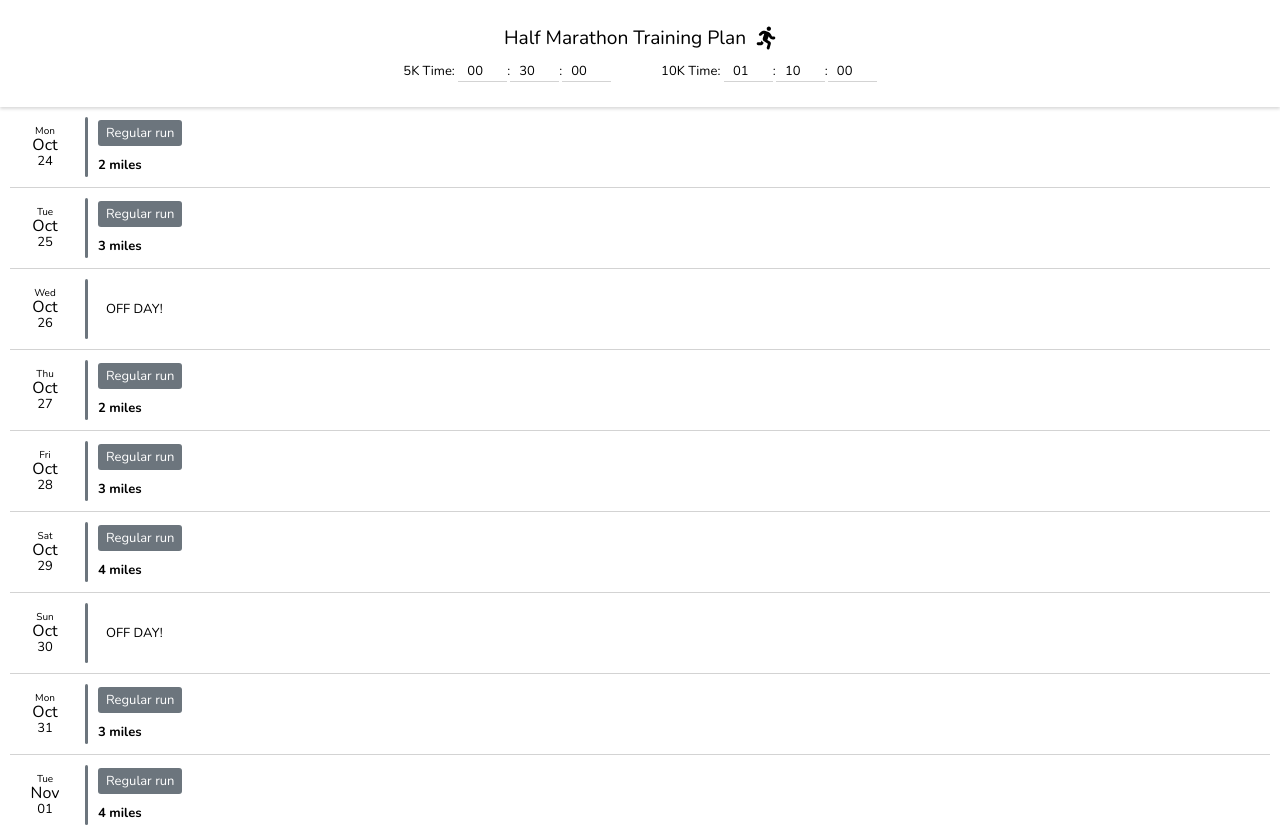
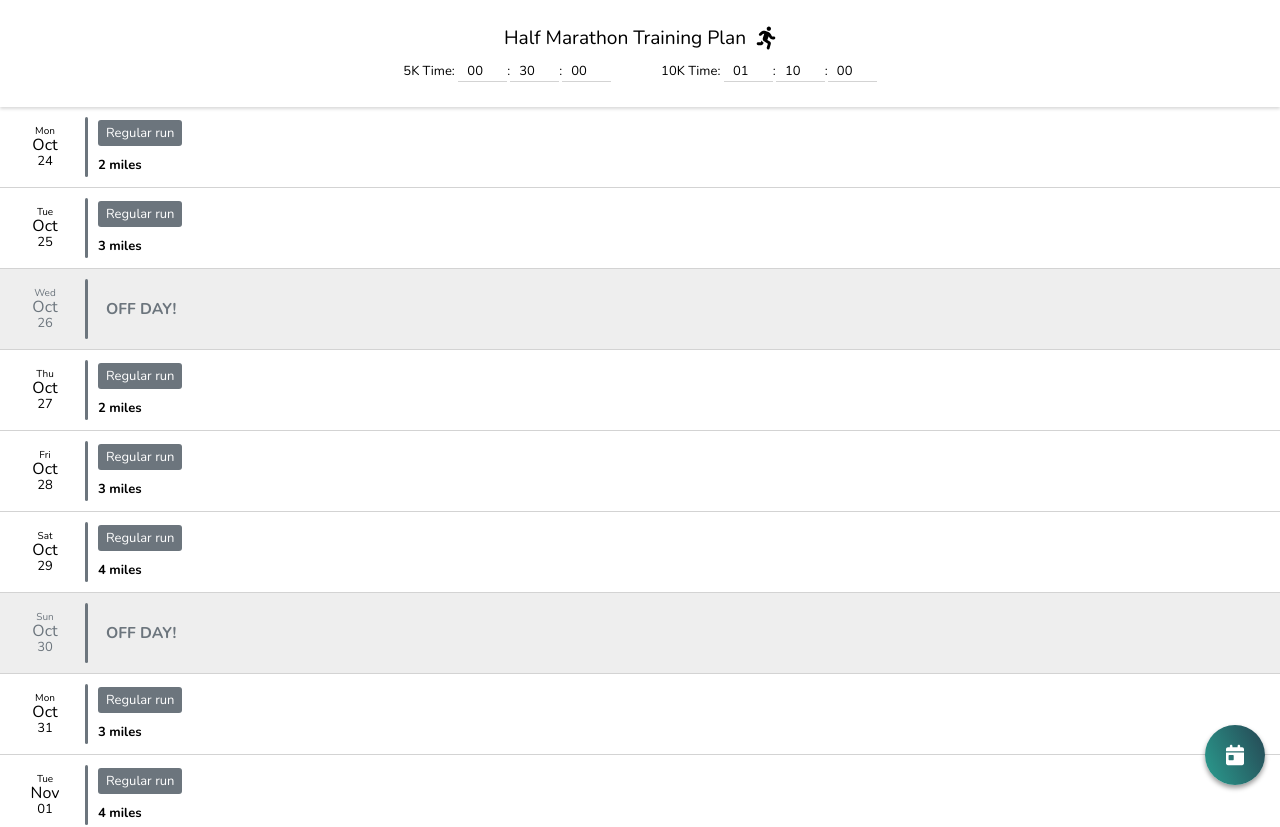
Before and after one commit to Jason-Mollerup/training-plans, a React (Create React App) app: page / in a window 1280 px wide. Shown: the top 827 px of the page. Built offline with nearby package versions, Linux system fonts and the light colour scheme.

Commit message:
scroll to today and styles

```diff
--- a/src/App.css
+++ b/src/App.css
@@ -5,8 +5,10 @@
 html,
 body,
 input,
+a,
 .App {
   font-family: 'Nunito', sans-serif;
+  scroll-behavior: smooth;
 }
 
 .App-logo {
--- a/src/App.js
+++ b/src/App.js
@@ -1,5 +1,6 @@
 import './App.css'
-import running from './running.svg'
+import runningIcon from './running.svg'
+import todayIcon from './today.svg'
 import { useState } from 'react'
 
 const dayTypes = {
@@ -75,12 +76,12 @@ const styles = {
     width: '100%',
   },
   dayWrapper: {
-    margin: '10px 10px 0px',
-    padding: '0px 5px 10px',
+    padding: '10px 15px',
     borderBottom: '0.05rem solid lightgray',
     display: 'flex',
     flexDirection: 'row',
     width: 'calc(100% - 30px)',
+    scrollMarginTop: '136px',
   },
   date: {
     minWidth: '50px',
@@ -140,6 +141,23 @@ const styles = {
     fontSize: 'smaller',
     width: 'fit-content',
     marginTop: '6px',
+  },
+  todayButton: {
+    zIndex: 2,
+    position: 'fixed',
+    bottom: '0px',
+    right: '0px',
+    margin: '15px',
+    width: '60px',
+    height: '60px',
+    color: 'white',
+    lineHeight: '60px',
+    display: 'flex',
+    justifyContent: 'center',
+    alignSelf: 'center',
+    borderRadius: '100px',
+    boxShadow: '0 3px 5px rgba(0, 0, 0, .4)',
+    background: 'linear-gradient(65deg, #2a9d8f, #264653)',
   }
 }
 
@@ -238,7 +256,6 @@ function App() {
   const handleFocus = (e) => e.target.select()
 
   const handleBlur = () => {
-    console.log('blur')
     setTenKTimes(addLeadingZeros(structuredClone(tenKTimes)))
     setFiveKTimes(addLeadingZeros(structuredClone(fiveKTimes)))
   }
@@ -438,11 +455,14 @@ function App() {
 
   return (
     <div className='App'>
+      <a style={styles.todayButton} href='#today'>
+        <img style={{ width: '18px', color: 'white' }} src={todayIcon} alt='running'/>
+      </a>
       <div style={styles.wrapper}>
         <div style={styles.header}>
           <div style={{ display: 'flex', justifyContent: 'center' }}>
             <span>Half Marathon Training Plan</span>
-            <img style={{ width: '20px', marginLeft: '10px' }} src={running} alt='running'/>
+            <img style={{ width: '20px', marginLeft: '10px' }} src={runningIcon} alt='running'/>
           </div>
           <div style={{
             display: 'flex',
@@ -517,7 +537,15 @@ function App() {
           const isToday = checkToday(startDate, index)
           const dateArr = dateToArr(startDate, index)
           return (
-            <div key={index} style={styles.dayWrapper}>
+            <div
+              id={isToday ? 'today' : index}
+              key={index}
+              style={{
+                ...styles.dayWrapper,
+                backgroundColor: type === 'off' ? '#EEEEEE' : 'unset',
+                color: type === 'off' ? '#6C757D' : 'unset'
+              }}
+            >
               <div style={isToday ? {...styles.dateToday, backgroundColor: dayTypes[type].dividerBackgroundColor } : styles.date}>
                 <div style={{fontSize: 'x-small', fontWeight: 'normal'}}>{dateArr[0]}</div>
                 <div style={{lineHeight: '14px'}}>{dateArr[1]}</div>
@@ -530,8 +558,10 @@ function App() {
               <div style={styles.detail}>
                 <div style={{
                   ...styles.dayType,
-                  color: dayTypes[type].color,
-                  backgroundColor: dayTypes[type].backgroundColor
+                  color: type === 'off' ? '#6C757D' : dayTypes[type].color,
+                  backgroundColor: dayTypes[type].backgroundColor,
+                  fontSize: type === 'off' ? 'larger' : 'unset',
+                  fontWeight: type === 'off' ? 'bold' : 'unset'
                 }}>
                   {type === 'sprints' ? dayTypes[type].texts[texts] : dayTypes[type].text}
                 </div>
```
Also changed, not shown: src/today.svg (added).
